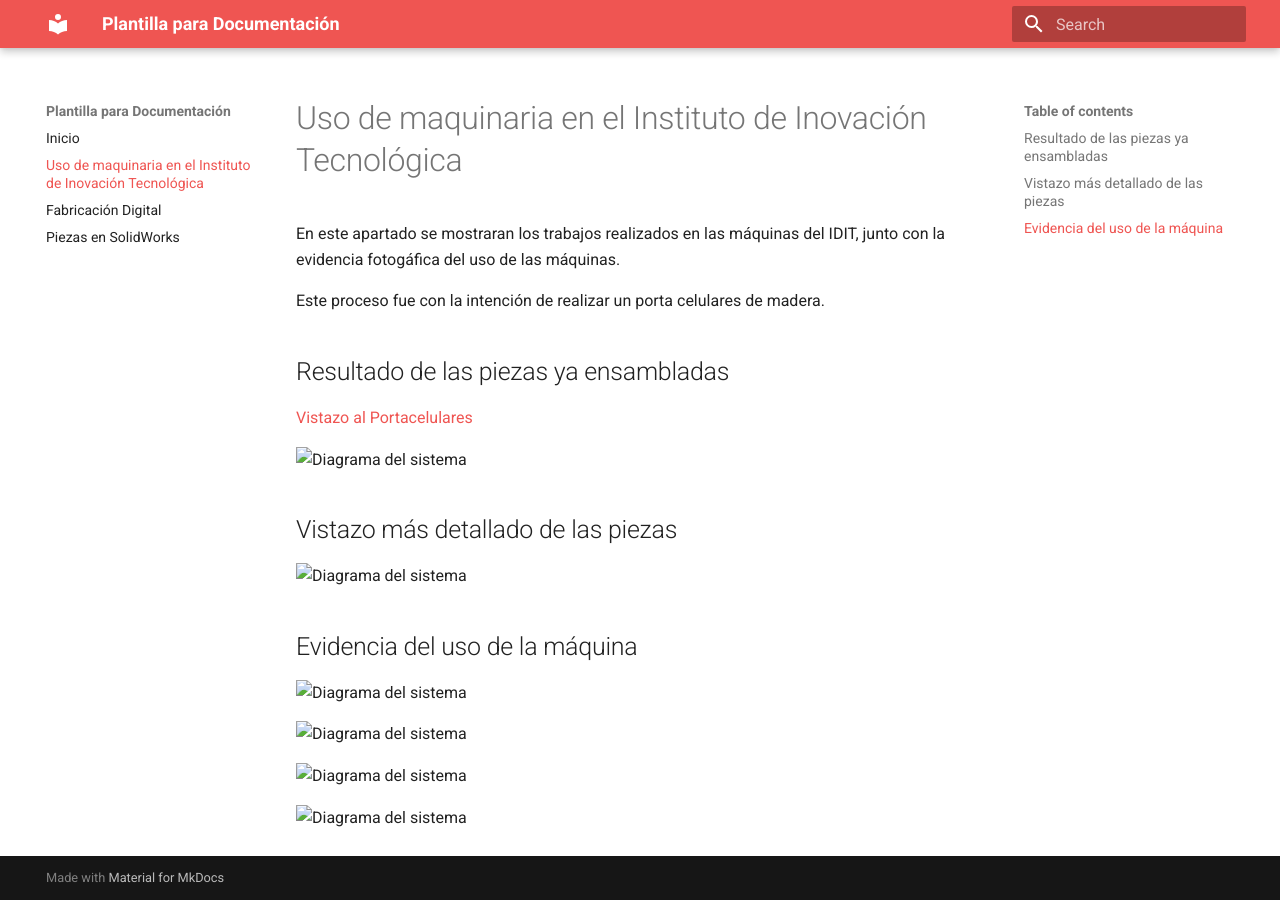
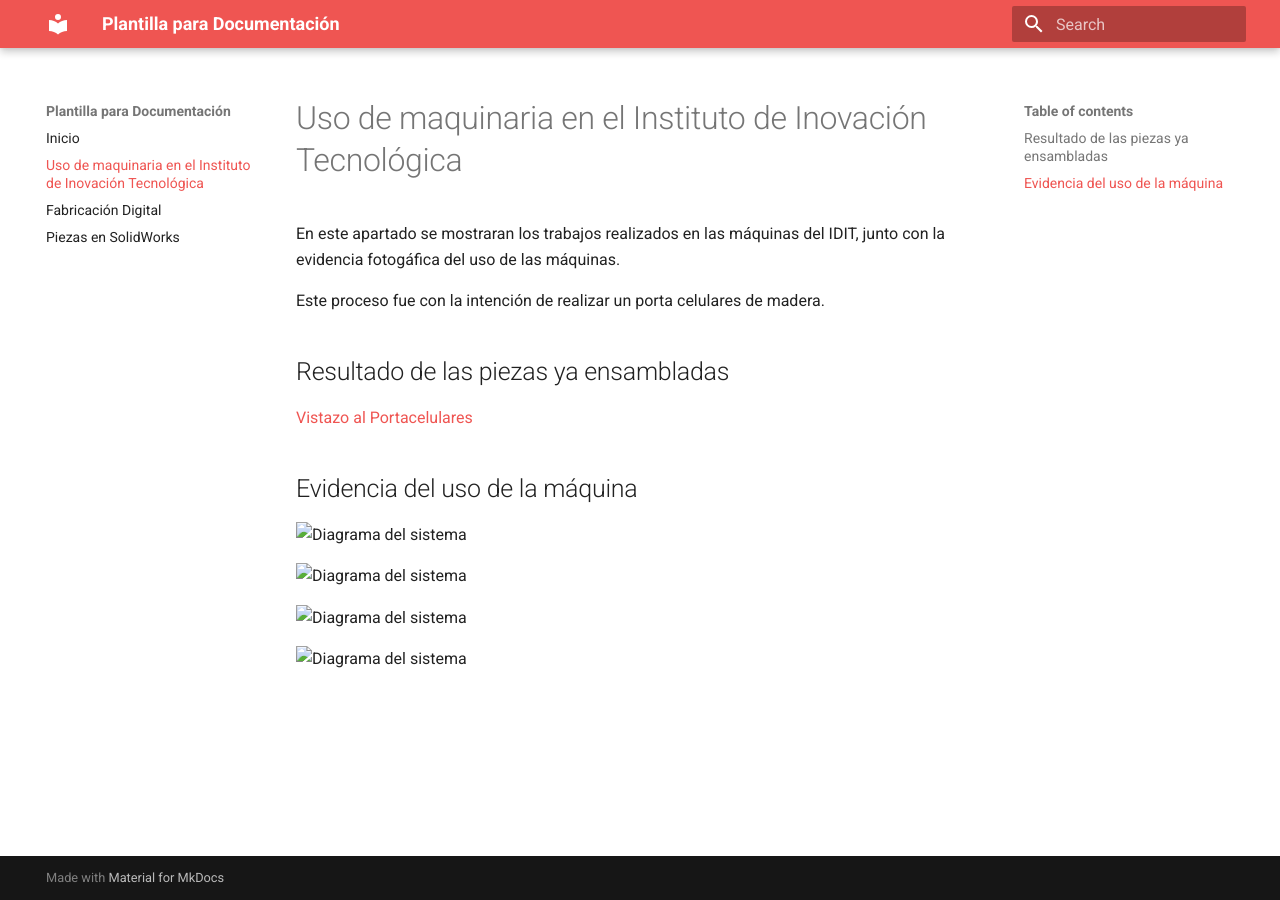
Before and after one commit to DiegoMachorro/Proyecto-de-Ingenieria, an MkDocs documentation site: the page built from docs/Clases prácticas.md, in a window 1280 px wide. Built offline with MkDocs 1.6.1 and Material for MkDocs 9.7.7, drawn with Linux system fonts in a browser that asks for light colours.

Commit message:
Remove detailed images and links from Clases prácticas
Removed detailed images and links from the document.

```diff
--- a/docs/Clases prácticas.md
+++ b/docs/Clases prácticas.md
@@ -8,11 +8,7 @@ Este proceso fue con la intención de realizar un porta celulares de madera.
 
 [Vistazo al Portacelulares]([[https://drive.google.com/file/d/1TP4MWufci7xxggRZrP1k8jUZH3l3B075/view?usp=drive_link](https://drive.google.com/file/d/1GMBlOc8xHObY8KD-FCoPkLazmST_wy9Y/view?usp=sharing](https://drive.google.com/file/d/17vuGF9YsQjMqtZEaL_sB1aXqIN9cyh_y/view?usp=drive_link)))
 
-<img src="recursos/imgs/Porta.jpeg" alt="Diagrama del sistema" width="420">
 
-## Vistazo más detallado de las piezas
-
-<img src="recursos/imgs/Madera.jpeg" alt="Diagrama del sistema" width="420">
 
 ## Evidencia del uso de la máquina
 
```
